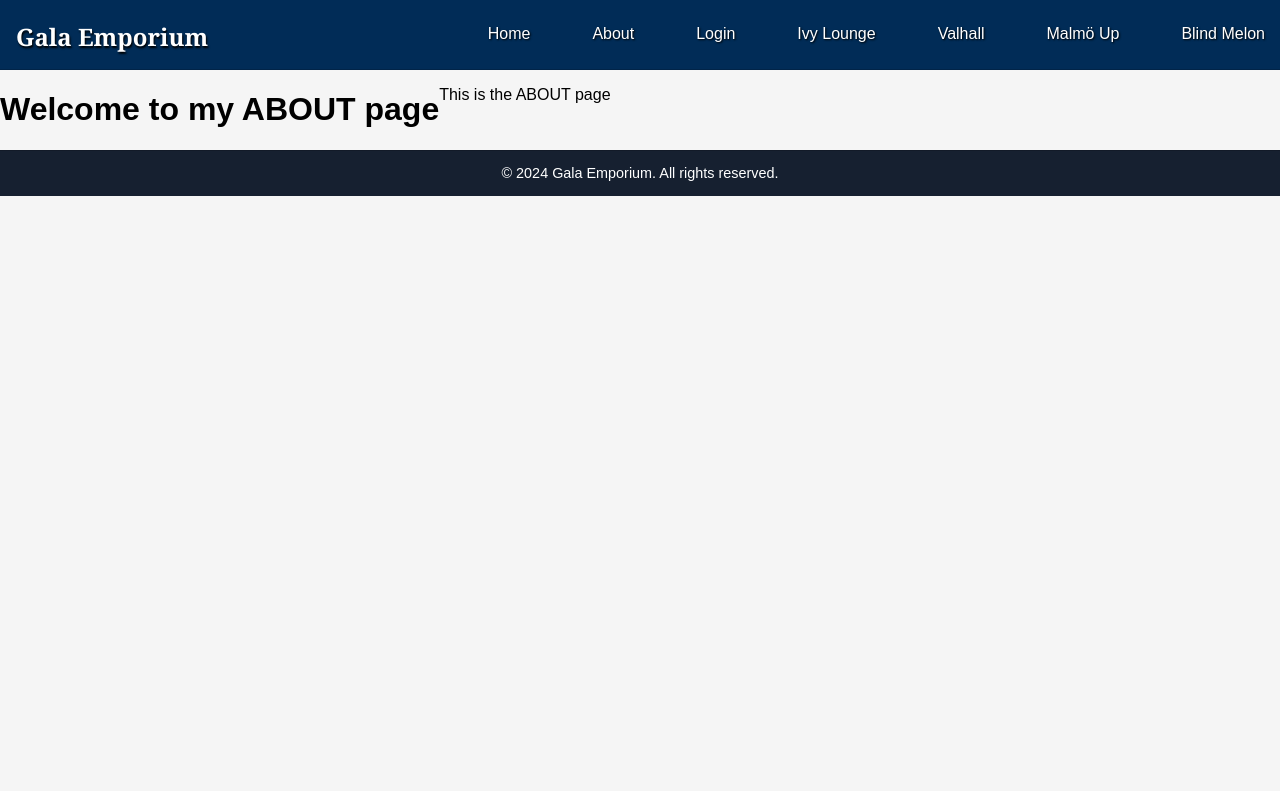
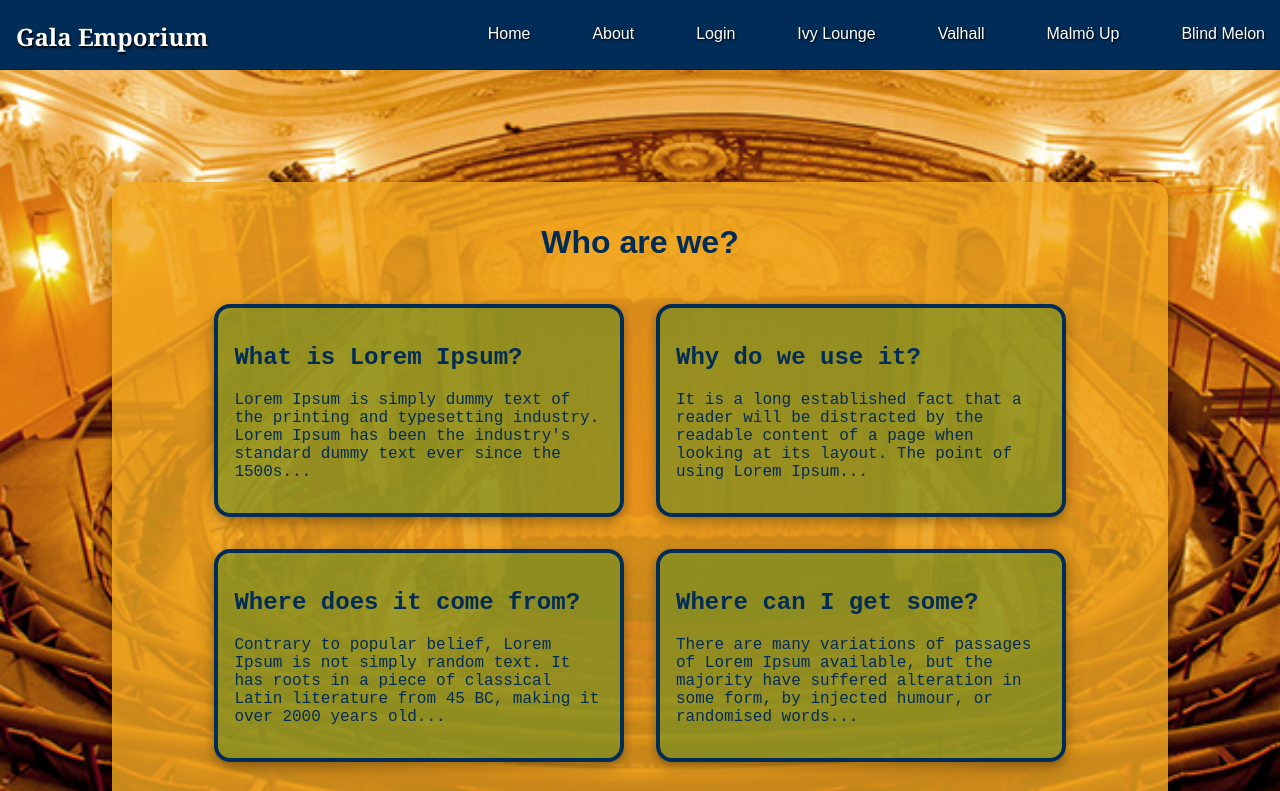
Before and after one commit to Mezea11/Gala-Emporium, a plain HTML site: page client/index.html in a window 1280 px wide. Both pictures are taken after a click on the link "About". Shown: the top 791 px of the page. Drawn offline with Linux system fonts and the light colour scheme; no server answers; a small style sheet from the web is missing; a web font is replaced by a local one.

Commit message:
about page

```diff
--- a/client/index.html
+++ b/client/index.html
@@ -12,6 +12,7 @@
     <link rel="preconnect" href="https://fonts.googleapis.com">
     <link rel="preconnect" href="https://fonts.gstatic.com" crossorigin>
     <link href="https://fonts.googleapis.com/css2?family=Protest+Riot&family=Protest+Strike&family=Wellfleet&display=swap" rel="stylesheet">
+    <link rel="stylesheet" href="https://cdnjs.cloudflare.com/ajax/libs/font-awesome/6.0.0/css/all.min.css" integrity="sha384-vJ0xI9X4dIQVu2bJrI6ZI52fYogUmapb0bS9J1XQ6yQzjTpgdgF+dtZ7U6cfQ9be" crossorigin="anonymous">
     <link rel="stylesheet" href="index.css">
 </head>
 <body>
--- a/client/pages/about.css
+++ b/client/pages/about.css
@@ -0,0 +1,53 @@
+#about-container {
+    background-image: url('../assets/teater.jpeg');
+    background-size: cover;
+    background-repeat: repeat;
+    background-attachment: fixed;
+
+}
+
+#about-container h1 {
+    font-family: "Protest Riot", sans-serif;
+    color: #012c57;
+    width: 100%;
+    text-align: center;
+    font-size: xx-large;
+}
+
+#Panes {
+    background-color: rgba(242, 168, 32, 0.824);
+    color: #012c57;
+    width: fit-content;
+    margin: 7rem;
+    padding: 1rem;
+    border-radius: 1rem;
+    box-shadow: 0 4px 8px 0 rgba(0, 0, 0, 0.2), 0 6px 20px 0 rgba(0, 0, 0, 0.19);
+    font-family: "Wellfleet", monospace;
+    display: flex;
+    flex-wrap: wrap;
+    flex-direction: row;
+    justify-content: center;
+
+}
+
+.pane-block {
+    background-color: rgba(106, 142, 35, 0.632);
+    width: 40%; /* Adjust the width as needed */
+    margin: 1rem;
+    padding: 1rem;
+    border-radius: 1rem;
+    border: 0.3rem solid #012c57;
+    box-shadow: 0 4px 8px 0 rgba(0, 0, 0, 0.2), 0 6px 20px 0 rgba(0, 0, 0, 0.19);
+    box-sizing: border-box;
+    text-align: left;
+}
+
+#contact h2 {
+    text-align: center;
+
+}
+
+#contact {
+    width: 50%;
+    text-align: center;
+}
--- a/client/pages/about.js
+++ b/client/pages/about.js
@@ -1,6 +1,57 @@
 export default function about() {
   return `
-     <h1>Welcome to my ABOUT page</h1>
-     <p>This is the ABOUT page</p>
-  `
+  <div id="about-container">
+  <section id="Panes">
+  <h1>Who are we?</h1>
+        <div class="pane-block">
+          <h2>What is Lorem Ipsum?</h2>
+          <p>
+            Lorem Ipsum is simply dummy text of the printing and typesetting industry. Lorem Ipsum has been the industry's standard dummy text ever since the 1500s...
+          </p>
+        </div>
+
+        <div class="pane-block">
+          <h2>Why do we use it?</h2>
+          <p>
+            It is a long established fact that a reader will be distracted by the readable content of a page when looking at its layout. The point of using Lorem Ipsum...
+          </p>
+        </div>
+
+        <div class="pane-block">
+          <h2>Where does it come from?</h2>
+          <p>
+            Contrary to popular belief, Lorem Ipsum is not simply random text. It has roots in a piece of classical Latin literature from 45 BC, making it over 2000 years old...
+          </p>
+        </div>
+
+        <div class="pane-block">
+          <h2>Where can I get some?</h2>
+          <p>
+            There are many variations of passages of Lorem Ipsum available, but the majority have suffered alteration in some form, by injected humour, or randomised words...
+          </p>
+        </div>
+
+        <div class="pane-block" id="contact">
+        <h2>Contact us</h2>
+
+        <div>
+        <a href="#" target="_blank"><p>Facebook</p></a>
+        </div>
+
+        <div>
+        <a href="#" target="_blank"><p>Instagram</p></a>
+        </div>
+
+        <div>
+        <p>Phone: 074-388 03 02<p>
+        </div>
+
+        <div>
+        <p>Email: Gala.emporium@info.se<p>
+        </div>
+
+        </div>
+      </section>
+    </div>
+  `;
 }
--- a/client/pages/home.css
+++ b/client/pages/home.css
@@ -34,7 +34,7 @@
 }
 
 #home-container .event-calendar h2 {
-    color: whitesmoke;
+    color:  #012c57;
     font-family: "Protest Riot", sans-serif;
     font-weight: bold;
     font-size: xx-large;
@@ -43,7 +43,7 @@
 
 .event {
     background-color: rgba(106, 142, 35, 0.632);
-    color: whitesmoke;
+    color:  #012c57;
     padding: 2rem;
     border-radius: 5px;
     box-shadow: 0 4px 8px 0 rgba(0, 0, 0, 0.2), 0 6px 20px 0 rgba(0, 0, 0, 0.19);
```
